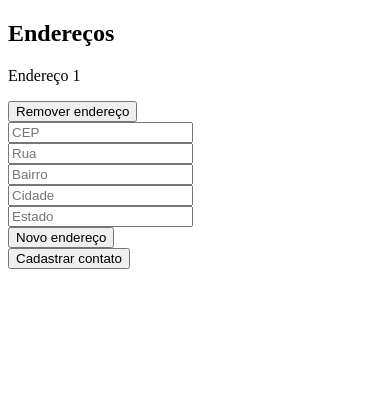
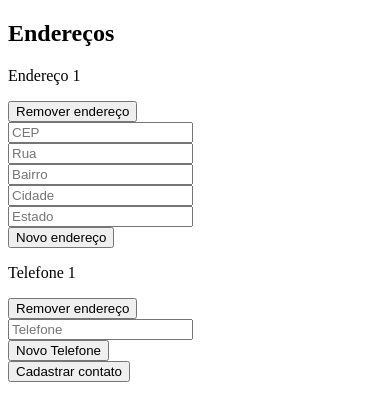
Before and after one commit to DouglasSantos94/vexpenses-contact-list, a React (Vite) app: page /add-contact in a window 390 px wide. Shown: the top 420 px of the page. Built offline with nearby package versions, Linux system fonts and the light colour scheme.

Commit message:
feature: create PhoneNumberForm and post method

```diff
--- /dev/null
+++ b/src/pages/Contact/AddContact/PhoneNumberForm/index.tsx
@@ -0,0 +1,44 @@
+import React from "react";
+import { UseFieldArrayReturn, useFieldArray, useFormContext } from "react-hook-form";
+import { Contact } from "../..";
+
+
+export const PhoneNumberForm = () => {
+  const form = useFormContext<Contact>();
+  const phoneNumbersField: UseFieldArrayReturn<Contact> =
+    useFieldArray<Contact>({
+      control: form.control,
+      name: "phoneNumbers"
+    })
+
+  const addNewPhoneNumber = () => {
+    phoneNumbersField.append({
+      number: ""
+    });
+  }
+
+  const removePhoneNumber = (index: number) => {
+    if(phoneNumbersField.fields.length === 1) return;
+
+    phoneNumbersField.remove(index);
+  }
+
+  return (
+    <section>
+      {
+        phoneNumbersField.fields.map((field, index) => (
+          <div key={field.id}>
+            <p>Telefone {index + 1}</p>
+            <button disabled={false} onClick={() => removePhoneNumber(index)}>Remover endereço</button>
+            <div>
+              <div>
+                <input {...form.register(`phoneNumbers.${index}.number`)} placeholder="Telefone" />
+              </div>
+            </div>
+          </div>
+        ))
+      }
+      <button type="button" onClick={addNewPhoneNumber}>Novo Telefone</button>
+    </section>
+  );
+}
--- a/src/pages/Contact/AddContact/index.tsx
+++ b/src/pages/Contact/AddContact/index.tsx
@@ -2,6 +2,8 @@ import React from "react";
 import { useForm, FormProvider, UseFormReturn, UseFormProps } from "react-hook-form";
 import { Contact } from "..";
 import { ContactAddressForm } from "./AddressForm";
+import { PhoneNumberForm } from "./PhoneNumberForm";
+import axios from "axios";
 
 const defaultValues: Contact = {
   id: "",
@@ -16,7 +18,9 @@ const defaultValues: Contact = {
     }
   ],
   phoneNumbers: [
-    ""
+    {
+      number: ""
+    }
   ]
 }
 
@@ -26,7 +30,10 @@ export const AddContact = () => {
   });
 
   const submitForm = (form: Contact) => {
-    console.log(form)
+    axios.post("http://localhost:3000/contacts/", {
+      ...form
+    })
+      .then(r => console.log(r.status))
   }
 
   return (
@@ -36,6 +43,7 @@ export const AddContact = () => {
           <h2>Endereços</h2>
           <ContactAddressForm />
         </section>
+          <PhoneNumberForm />
         <button type="submit">Cadastrar contato</button>
       </form>
     </FormProvider>
```
